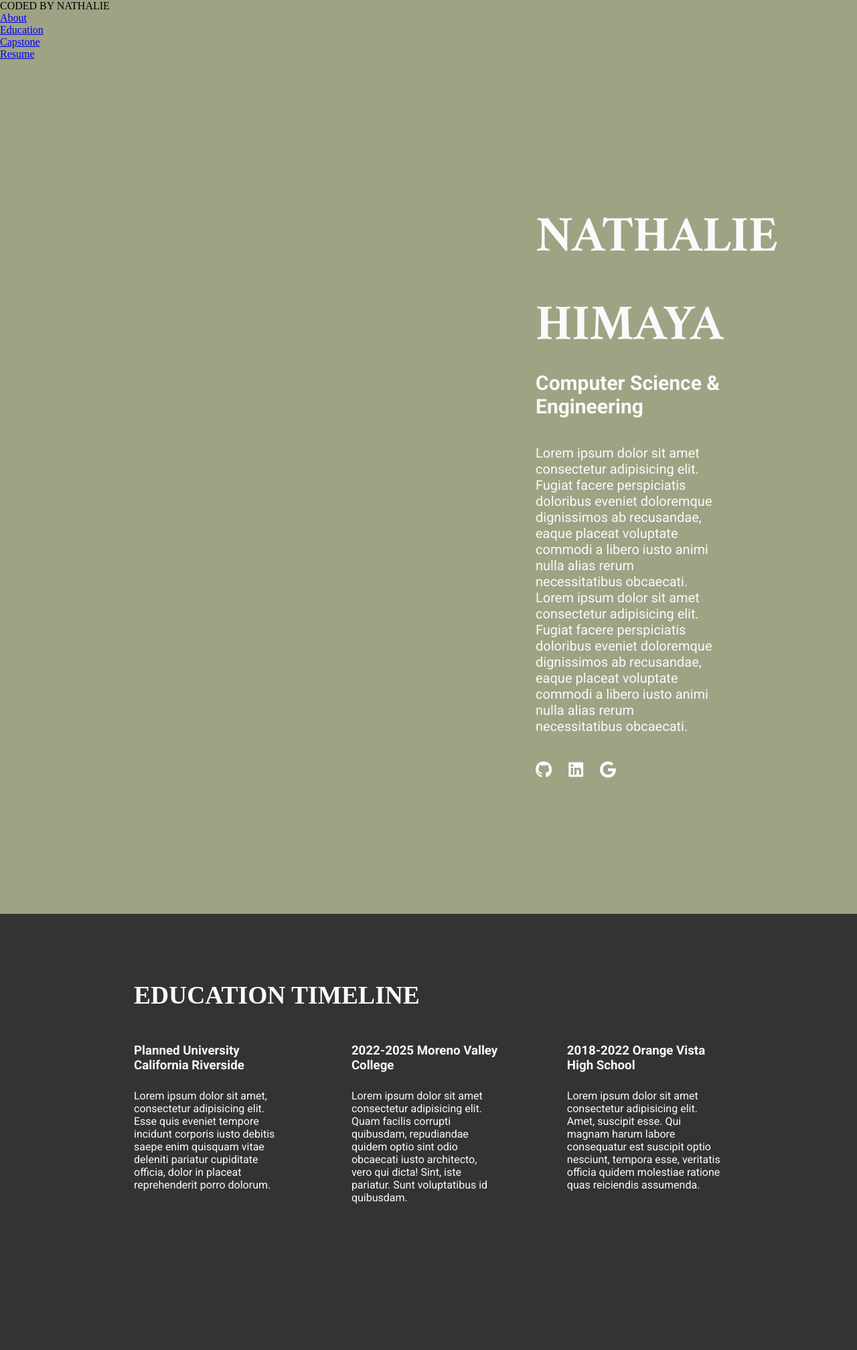
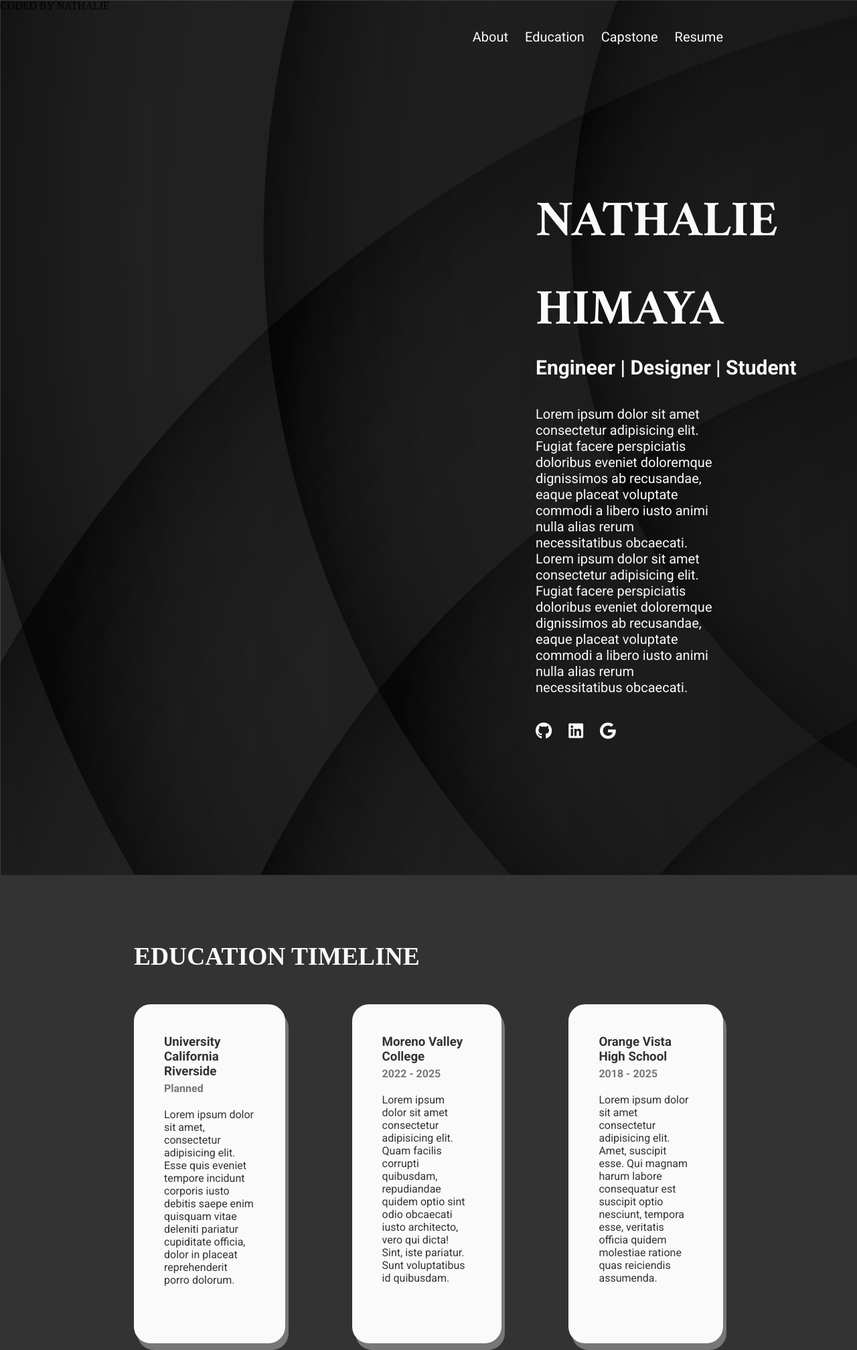
Before and after one commit to NathalieHimaya/CollegeCorpsPortfolio, a plain HTML site: page index.html in a window 1280 px wide. Shown: the top 2015 px of the page at 67% size. Drawn offline with Linux system fonts and the light colour scheme.

Commit message:
updated aesthetic

```diff
--- a/index.html
+++ b/index.html
@@ -11,10 +11,11 @@
 
     <body>
         <nav>
-            <div class="nav-container">
+            <div class="nav">
                 <div class="logo">
                     <span>CODED BY NATHALIE</span>
                 </div>
+            <div class="nav-container">
                 <div class="links">
                     <div class="link"><a href="#about">About</a></div>
                     <div class="link"><a href="#education">Education</a></div>
@@ -22,6 +23,7 @@
                     <div class="link"><a href="#resume">Resume</a></div>
                 </div>
             </div>
+        </div>
         </nav>
 
 
@@ -34,7 +36,7 @@
                 <h1>NATHALIE HIMAYA</h1>
             </div>
             <div class="name_title">
-                <h2>Computer Science & Engineering</h2>
+                <h2 class="effect">Engineer | Designer | Student </h2>
             </div>
             <div class="about_me">
                 <p>
@@ -57,15 +59,18 @@
         <div class="education-container">
         <div class="schools">
             <div class="school1">
-                <h3>Planned <span>University California Riverside</span></h3>
+                <h3>University California Riverside</h3>
+                <h4>Planned</h4>
                 <p>Lorem ipsum dolor sit amet, consectetur adipisicing elit. Esse quis eveniet tempore incidunt corporis iusto debitis saepe enim quisquam vitae deleniti pariatur cupiditate officia, dolor in placeat reprehenderit porro dolorum.</p>
             </div>
             <div class="school2">
-                <h3>2022-2025 <span>Moreno Valley College</span></h3>
+                <h3>Moreno Valley College</h3>
+                <h4>2022 - 2025</h4>
                 <p>Lorem ipsum dolor sit amet consectetur adipisicing elit. Quam facilis corrupti quibusdam, repudiandae quidem optio sint odio obcaecati iusto architecto, vero qui dicta! Sint, iste pariatur. Sunt voluptatibus id quibusdam.</p>
             </div>
             <div class="school3">
-                <h3>2018-2022 <span>Orange Vista High School</span></h3>
+                <h3>Orange Vista High School</h3>
+                <h4>2018 - 2025</h4>
                 <p>Lorem ipsum dolor sit amet consectetur adipisicing elit. Amet, suscipit esse. Qui magnam harum labore consequatur est suscipit optio nesciunt, tempora esse, veritatis officia quidem molestiae ratione quas reiciendis assumenda.</p>
             </div>
         </div>
--- a/style.css
+++ b/style.css
@@ -10,7 +10,8 @@ html{
 }
 
 body{
-    background-color: #9FA384;
+    background-image: url("background.jpg");
+    background-size: cover;
 }
 
 .main-container{
@@ -24,8 +25,29 @@ body{
 .name{
     font-family: Amiri;
     font-size: 50px;
-    color: #FAFAFA;
+    color: #FBFBFB;
     text-align: left;
+    flex-wrap: nowrap;
+}
+
+.effect{
+    border-right: 5px solid;
+    width: 100%;
+    white-space: nowrap;
+    overflow:hidden;
+    animation:
+        typing 2s steps(28),
+        cursor .4s step-end infinite alternate;
+}
+
+@keyframes cursor{
+    50%{
+        border-color:transparent;
+    }
+}
+
+@keyframes typing{
+    from{ width:0}
 }
 
 .name_title{
@@ -34,6 +56,7 @@ body{
     color: #FAFAFA;
     text-align: left;
     margin-bottom: 40px;
+    display:inline-block;
 }
 
 .about_me{
@@ -56,6 +79,7 @@ body{
     color: #FAFAFA;
 }
 
+/* SECTION 2 EDUCATION */
 #education{
     background-color: #333333;
     color: #FAFAFA;
@@ -72,18 +96,67 @@ body{
     display: flex;
     padding-top: 50px;
     gap: 100px;
+
+}
+
+.school1,
+.school2,
+.school3{
+    border-style: solid;
+    border-radius: 25px;
+    border-width: 25px;
+    padding: 20px;
+    background-color:#FAFAFA;
+    box-shadow: 5px 10px #787777;
 }
 
 .school1 h3,
 .school2 h3,
 .school3 h3 {
-    padding-bottom: 25px;
     font-family: Roboto;
+    padding-bottom: 5px;
+    color:#333333
 }
 
+.school1 h4,
+.school2 h4,
+.school3 h4{
+    font-family: Roboto;
+    padding-bottom: 20px;
+    color:#787777;
+}
 .school1 p,
 .school2 p,
 .school3 p{
     padding-bottom: 40px;
     font-family: Roboto;
+    color:#333333
 }
+
+/* NAVBAR */
+
+.nav-container {
+    padding-left: 200px;
+    padding-right: 200px;
+    padding-top: 25px;
+  }
+
+  .links {
+    display: flex;
+    justify-content: flex-end;
+    gap: 25px;
+    width: 100%;
+  }
+
+  .links a {
+    font-family: Roboto;
+    color: #FAFAFA;
+    font-size: 20px;
+    text-decoration: none;
+    transition: color 0.3s ease, text-decoration 0.3s ease;
+  }
+
+  .links a:hover{
+    color:aqua;
+    text-decoration: underline;
+  }
```
Also changed, not shown: background.jpg (added).
